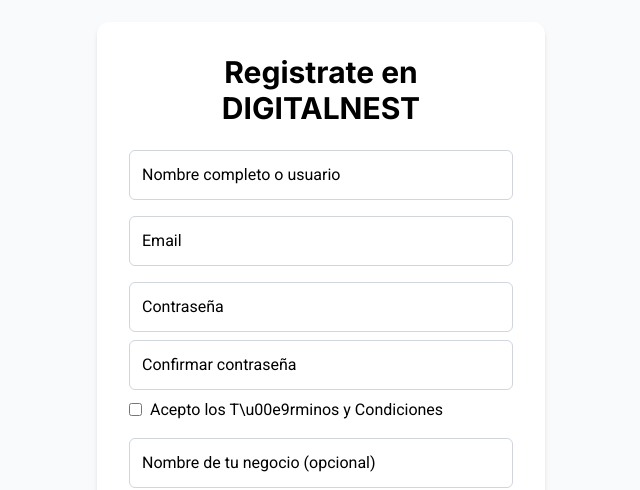
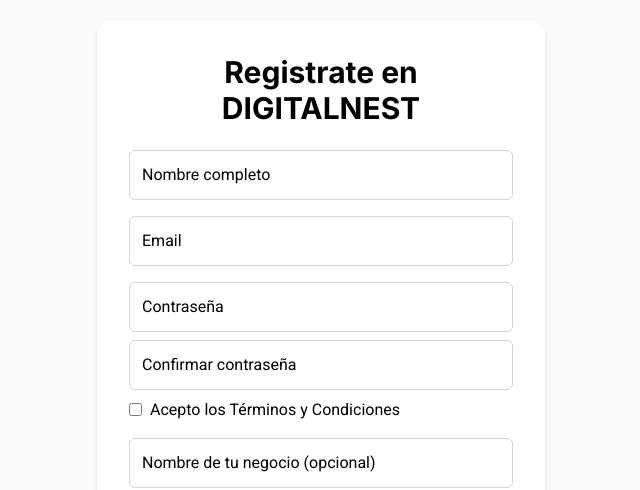
Before and after one commit to santiolivoo/DIGITALNEST, a Next.js app: page /registro in a window 1280 px wide. Shown: the top 490 px of the page, without its empty margins (319-959 px from the left). Built offline with nearby package versions, Linux system fonts and the light colour scheme.

Commit message:
commit 7/7 13:43

```diff
--- a/src/app/registro/page.tsx
+++ b/src/app/registro/page.tsx
@@ -69,7 +69,7 @@ export default function RegistroPage() {
 
         <input
           type="text"
-          placeholder="Nombre completo o usuario"
+          placeholder="Nombre completo"
           value={nombre}
           required
           onChange={(e) => setNombre(e.target.value)}
@@ -111,7 +111,7 @@ export default function RegistroPage() {
 
         <label className="flex items-center mb-4">
           <input type="checkbox" checked={acepto} onChange={(e) => setAcepto(e.target.checked)} className="mr-2" />
-          <span className="text-black">Acepto los T\u00e9rminos y Condiciones</span>
+          <span className="text-black">Acepto los Términos y Condiciones</span>
         </label>
 
         <input
```
